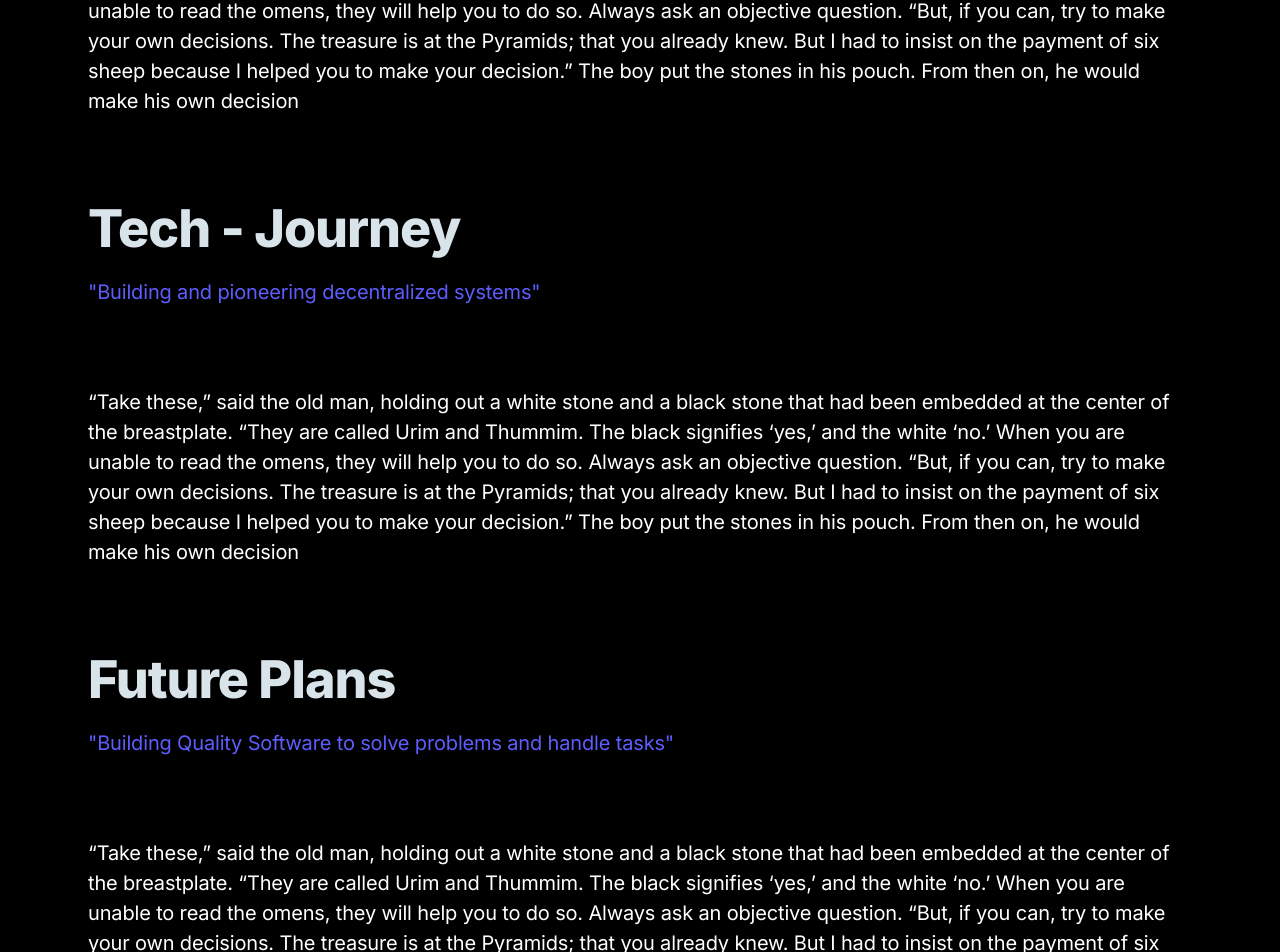
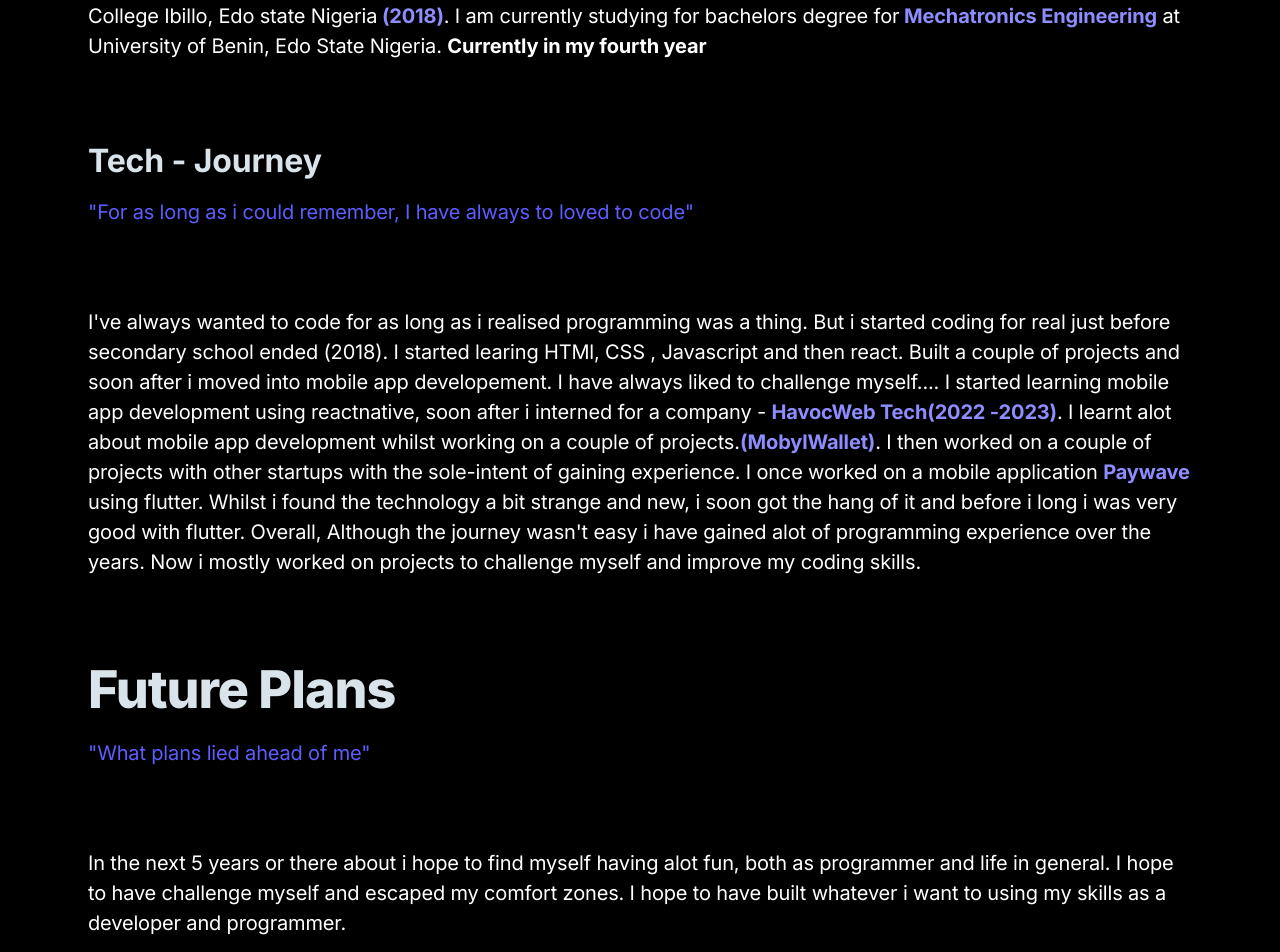
Before and after one commit to RuyaTechOrg/ruya_tech, a Next.js app: page /About in a window 1280 px wide. Shown: the part 865-1817 px from the top of the page. Built offline with nearby package versions, Linux system fonts and the light colour scheme.

Commit message:
new changes

```diff
--- a/app/About/page.tsx
+++ b/app/About/page.tsx
@@ -29,65 +29,50 @@
           </div>
 
           <div className="max-w-6xl mx-start pb-12 md:pb-20">
-            <h1 className="h1 mb-4">Education</h1>
-            <p className="text-xl text-purple-600">""</p>
+            <h1 className="h3 mb-4">Education</h1>
+            <p className="text-xl text-purple-600">"Educational Progress through the years"</p>
           </div>
           {/* <div className="max-w-6xl mx-start pb-12 md:pb-20">
             <Image src={aboutImgSrc} alt={"image here"} width={1100} height={1000}/>
           </div> */}
           <div className="max-w-6xl mx-start pb-12 md:pb-20">
-            <p className="text-xl text-white">“Take these,” said the old man, holding out a white stone and a
-            black stone that had been embedded at the center of the
-            breastplate. “They are called Urim and Thummim. The black
-            signifies ‘yes,’ and the white ‘no.’ When you are unable to read the
-            omens, they will help you to do so. Always ask an objective
-            question.
-            “But, if you can, try to make your own decisions. The treasure is
-            at the Pyramids; that you already knew. But I had to insist on the
-            payment of six sheep because I helped you to make your decision.”
-            The boy put the stones in his pouch. From then on, he would
-            make his own decision</p>
+            <p className="text-xl text-white">
+              I attended primary school at Apex Nursery and primary School,Nigeria. from <strong className="text-purple-500">2004 - 2010</strong>.
+              Soon after i began secondary school at Federal Government College Malali Kaduna. I went through Jss1 - Jss3. My family and I  had to relocate. I then at to finish  the remaining three years of my secondary school Education
+              at Federal Government College Ibillo, Edo state Nigeria<strong className="text-purple-500"> (2018)</strong>.
+              I am currently studying for bachelors degree for<strong className="text-purple-500"> Mechatronics Engineering</strong> at University of Benin, Edo State Nigeria. <strong>Currently in my fourth year</strong>
+            </p>
           </div>
 
           <div className="max-w-6xl mx-start pb-12 md:pb-20">
-            <h1 className="h1 mb-4">Tech - Journey</h1>
-            <p className="text-xl text-purple-600">"Building and pioneering decentralized systems"</p>
+            <h1 className="h3 mb-4">Tech - Journey</h1>
+            <p className="text-xl text-purple-600">"For as long as i could remember, I have always to loved to code"</p>
           </div>
           {/* <div className="max-w-6xl mx-start pb-12 md:pb-20">
             <Image src={aboutImgSrc} alt={"image here"} width={1100} height={1000}/>
           </div> */}
           <div className="max-w-6xl mx-start pb-12 md:pb-20">
-            <p className="text-xl text-white">“Take these,” said the old man, holding out a white stone and a
-            black stone that had been embedded at the center of the
-            breastplate. “They are called Urim and Thummim. The black
-            signifies ‘yes,’ and the white ‘no.’ When you are unable to read the
-            omens, they will help you to do so. Always ask an objective
-            question.
-            “But, if you can, try to make your own decisions. The treasure is
-            at the Pyramids; that you already knew. But I had to insist on the
-            payment of six sheep because I helped you to make your decision.”
-            The boy put the stones in his pouch. From then on, he would
-            make his own decision</p>
+            <p className="text-xl text-white">I've always wanted to code for as long as i realised programming was a thing.
+            But i started coding for real just before secondary school ended (2018). I started learing HTMl, CSS , Javascript and then react. Built a couple of projects and soon after i moved into mobile app developement. I have always liked to challenge myself....
+            I started learning mobile app development using reactnative, soon after i interned for a company - <strong className="text-purple-500">HavocWeb Tech(2022 -2023)</strong>.
+            I learnt alot about mobile app development whilst working on a couple of projects.<strong className="text-purple-500">(MobylWallet)</strong>.
+            I then worked on a couple of projects with other startups with the sole-intent of gaining experience. I once worked on a mobile application <strong className="text-purple-500">Paywave</strong> using flutter. Whilst i found the technology a bit strange and new, i soon got the hang of it and before i long i was very good with flutter.
+            Overall, Although the journey wasn't easy i have gained alot of programming experience over the years.
+            Now i mostly worked on projects to challenge myself and improve my coding skills.
+            </p>
           </div>
           <div className="max-w-6xl mx-start pb-12 md:pb-20">
             <h1 className="h1 mb-4">Future Plans</h1>
-            <p className="text-xl text-purple-600">"Building Quality Software to solve problems and handle tasks"</p>
+            <p className="text-xl text-purple-600">"What plans lied ahead of me"</p>
           </div>
           {/* <div className="max-w-6xl mx-start pb-12 md:pb-20">
             <Image src={aboutImgSrc} alt={"image here"} width={1100} height={1000}/>
           </div> */}
           <div className="max-w-6xl mx-start pb-12 md:pb-20">
-            <p className="text-xl text-white">“Take these,” said the old man, holding out a white stone and a
-            black stone that had been embedded at the center of the
-            breastplate. “They are called Urim and Thummim. The black
-            signifies ‘yes,’ and the white ‘no.’ When you are unable to read the
-            omens, they will help you to do so. Always ask an objective
-            question.
-            “But, if you can, try to make your own decisions. The treasure is
-            at the Pyramids; that you already knew. But I had to insist on the
-            payment of six sheep because I helped you to make your decision.”
-            The boy put the stones in his pouch. From then on, he would
-            make his own decision</p>
+            <p className="text-xl text-white">
+              In the next 5  years or there about i hope to find myself having alot fun, both as programmer and life in general.
+              I hope to have challenge myself and escaped my comfort zones. I hope to have built whatever i want to using my skills as a developer and programmer.
+            </p>
           </div>
         </div>
       </div>
--- a/components/ui/footer.tsx
+++ b/components/ui/footer.tsx
@@ -82,14 +82,14 @@
             {/* Social links */}
             <ul className="flex mb-4 md:order-1 md:ml-4 md:mb-0">
               <li>
-                <Link href="/" className="flex justify-center items-center text-purple-600 bg-gray-800 hover:text-gray-100 hover:bg-purple-600 rounded-full transition duration-150 ease-in-out" aria-label="Twitter">
+                <Link href="https://twitter.com/ManuelRuya" className="flex justify-center items-center text-purple-600 bg-gray-800 hover:text-gray-100 hover:bg-purple-600 rounded-full transition duration-150 ease-in-out" aria-label="Twitter">
                   <svg className="w-8 h-8 fill-current" viewBox="0 0 32 32" xmlns="http://www.w3.org/2000/svg">
                     <path d="m13.063 9 3.495 4.475L20.601 9h2.454l-5.359 5.931L24 23h-4.938l-3.866-4.893L10.771 23H8.316l5.735-6.342L8 9h5.063Zm-.74 1.347h-1.457l8.875 11.232h1.36l-8.778-11.232Z" />
                   </svg>
                 </Link>
               </li>
               <li className="ml-4">
-                <Link href="/" className="flex justify-center items-center text-purple-600 bg-gray-800 hover:text-gray-100 hover:bg-purple-600 rounded-full transition duration-150 ease-in-out" aria-label="Github">
+                <Link href="https://github.com/RuyaTechOrg" className="flex justify-center items-center text-purple-600 bg-gray-800 hover:text-gray-100 hover:bg-purple-600 rounded-full transition duration-150 ease-in-out" aria-label="Github">
                   <svg className="w-8 h-8 fill-current" viewBox="0 0 32 32" xmlns="http://www.w3.org/2000/svg">
                     <path d="M16 8.2c-4.4 0-8 3.6-8 8 0 3.5 2.3 6.5 5.5 7.6.4.1.5-.2.5-.4V22c-2.2.5-2.7-1-2.7-1-.4-.9-.9-1.2-.9-1.2-.7-.5.1-.5.1-.5.8.1 1.2.8 1.2.8.7 1.3 1.9.9 2.3.7.1-.5.3-.9.5-1.1-1.8-.2-3.6-.9-3.6-4 0-.9.3-1.6.8-2.1-.1-.2-.4-1 .1-2.1 0 0 .7-.2 2.2.8.6-.2 1.3-.3 2-.3s1.4.1 2 .3c1.5-1 2.2-.8 2.2-.8.4 1.1.2 1.9.1 2.1.5.6.8 1.3.8 2.1 0 3.1-1.9 3.7-3.7 3.9.3.4.6.9.6 1.6v2.2c0 .2.1.5.6.4 3.2-1.1 5.5-4.1 5.5-7.6-.1-4.4-3.7-8-8.1-8z" />
                   </svg>
```
